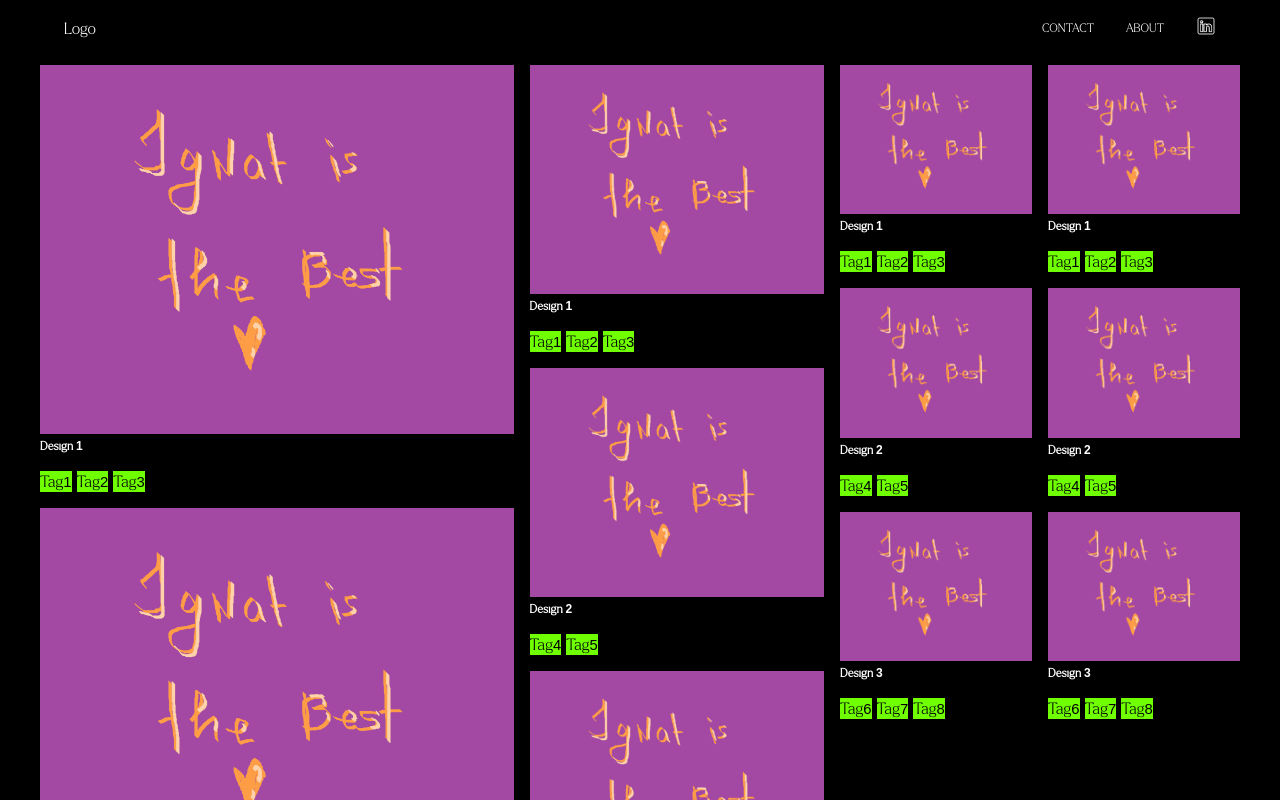
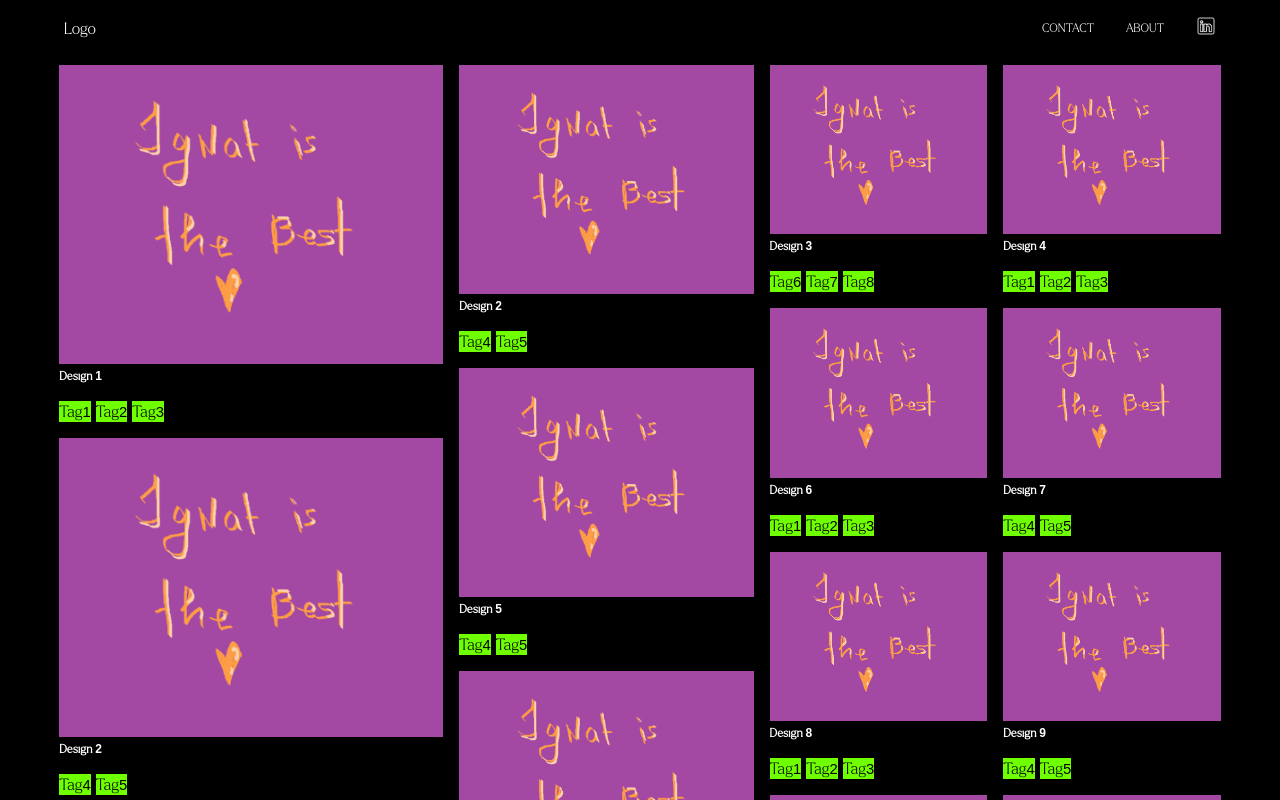
Before and after one commit to Etnim/GalleryWebsite, a React (Vite) app: page / in a window 1280 px wide. Shown: the top 800 px of the page. Built offline with nearby package versions, Linux system fonts and the light colour scheme.

Commit message:
Distribute cards with works in triangle form

```diff
--- a/src/Gallery/Gallery.jsx
+++ b/src/Gallery/Gallery.jsx
@@ -2,9 +2,10 @@ import DesignPic from '../assets/TheBest.png'
 import GridColumn from "./GridColumn";
 import styles from "./GridColumn.module.css";
 
-
 function Gallery() {
-    const listOfCards = [{
+    //9 Cards
+    const listOfCards = [
+        {
             cardName: "Design 1",
             listOfTags: ["Tag1", "Tag2", "Tag3"],
             imageSrc: DesignPic
@@ -18,24 +19,147 @@ function Gallery() {
             cardName: "Design 3",
             listOfTags: ["Tag6", "Tag7", "Tag8"],
             imageSrc: DesignPic
-    }]
+        },
+        {
+            cardName: "Design 4",
+            listOfTags: ["Tag1", "Tag2", "Tag3"],
+            imageSrc: DesignPic
+        },
+        {
+            cardName: "Design 5",
+            listOfTags: ["Tag4", "Tag5"],
+            imageSrc: DesignPic
+        }, {
+            cardName: "Design 6",
+            listOfTags: ["Tag1", "Tag2", "Tag3"],
+            imageSrc: DesignPic
+        },
+        {
+            cardName: "Design 7",
+            listOfTags: ["Tag4", "Tag5"],
+            imageSrc: DesignPic
+        }, {
+            cardName: "Design 8",
+            listOfTags: ["Tag1", "Tag2", "Tag3"],
+            imageSrc: DesignPic
+        },
+        {
+            cardName: "Design 9",
+            listOfTags: ["Tag4", "Tag5"],
+            imageSrc: DesignPic
+        },
+         {
+            cardName: "Design 1",
+            listOfTags: ["Tag1", "Tag2", "Tag3"],
+            imageSrc: DesignPic
+        },
+        {
+            cardName: "Design 2",
+            listOfTags: ["Tag4", "Tag5"],
+            imageSrc: DesignPic
+        },
+        {
+            cardName: "Design 3",
+            listOfTags: ["Tag6", "Tag7", "Tag8"],
+            imageSrc: DesignPic
+        },
+        {
+            cardName: "Design 4",
+            listOfTags: ["Tag1", "Tag2", "Tag3"],
+            imageSrc: DesignPic
+        },
+        {
+            cardName: "Design 5",
+            listOfTags: ["Tag4", "Tag5"],
+            imageSrc: DesignPic
+        }, {
+            cardName: "Design 6",
+            listOfTags: ["Tag1", "Tag2", "Tag3"],
+            imageSrc: DesignPic
+        },
+        {
+            cardName: "Design 7",
+            listOfTags: ["Tag4", "Tag5"],
+            imageSrc: DesignPic
+        }, {
+            cardName: "Design 8",
+            listOfTags: ["Tag1", "Tag2", "Tag3"],
+            imageSrc: DesignPic
+        },
+        {
+            cardName: "Design 9",
+            listOfTags: ["Tag4", "Tag5"],
+            imageSrc: DesignPic
+        }
+    ]
+
+    function getRows(arraySize, columnsAmount) {
+        const columnsAmountInitial = columnsAmount;
+        let rows = 0;
+
+        while (arraySize > 0) {
+            arraySize -= columnsAmount;
+            rows++;
+            columnsAmount--;
+            if (columnsAmount === 0) {
+                columnsAmount = columnsAmountInitial;
+            }
+        }
+
+        return rows;
+    }
+
+    // 2) fill a “triangular‐shifted” matrix row-by-row
+    function fillMatrixFromArray(rows, columns, cards) {
+        const matrix = Array.from({ length: rows }, () => Array(columns).fill(null));
+        let cardIndex = 0;
+        let columnStart = 0;
+
+        for (let i = 0; i < rows; i++) {
+            for (let j = columnStart; j < columns; j++) {
+                if (cardIndex < cards.length) {
+                    matrix[i][j] = cards[cardIndex++];
+                }
+            }
+            columnStart++;
+            if (columnStart === columns) columnStart = 0;
+        }
+
+        return matrix;
+    }
+
+    function convertMatrixToGalleryColumns(matrix, columns, rows) {
+        const galleryColumns = [];
+
+        for (let col = 0; col < columns; col++) {
+            const columnCards = [];
+            for (let row = 0; row < rows; row++) {
+                const card = matrix[row][col];
+                if (card !== null) {
+                    columnCards.push(card);
+                }
+            }
+            galleryColumns.push(columnCards);
+        }
+
+        return galleryColumns;
+    }
 
     const columnsAmount = 4;
-
-    const gallery = listOfCards.map(card =>
-        Array(columnsAmount).fill(card)
-    );
-
-    const galleryColumns = Array.from({ length: columnsAmount }, (_, j) => (
-        <GridColumn
-            key={j}
-            className={styles[`col${j}`]}
-            cards={gallery.map(row => row[j])}
-        />
-    ));
+    const rows = getRows(listOfCards.length, columnsAmount);
+    const cardsMatrix = fillMatrixFromArray(rows, columnsAmount, listOfCards);
+    const galleryColumns = convertMatrixToGalleryColumns(cardsMatrix, columnsAmount, rows);
 
     return (
-        <div className="gallery"> {galleryColumns} </div>
+        <div className="gallery">
+            {galleryColumns.map((cards, idx) => (
+                <GridColumn
+                    key={idx}
+                    className={styles[`col${idx}`]}
+                    cards={cards}
+                />
+            ))}
+        </div>
     );
 }
 
--- a/src/Gallery/GridColumn.jsx
+++ b/src/Gallery/GridColumn.jsx
@@ -11,7 +11,6 @@ function GridColumn({ cards, className }) {
         <div className={[styles.gridColumn, className].join(' ')}>
             {cards.map(card => (
                 <DesignCard
-                    key={card.cardName}
                     cardName={card.cardName}
                     listOfTags={card.listOfTags}
                     imageSrc={card.imageSrc}>
--- a/src/Gallery/GridColumn.module.css
+++ b/src/Gallery/GridColumn.module.css
@@ -3,7 +3,7 @@
 }
 
 .col0 {
-    width: 37%;
+    width: 30%;
 }
 
 .col1 {
@@ -11,11 +11,11 @@
 }
 
 .col2 {
-    width: 15%;
+    width: 17%;
 }
 
 .col3 {
-    width: 15%;
+    width: 17%;
 }
 
 
```
Also changed, not shown: 5 other files (tests, documents, lock files or other folders). Lines whose indentation alone changed are shown as unchanged.
